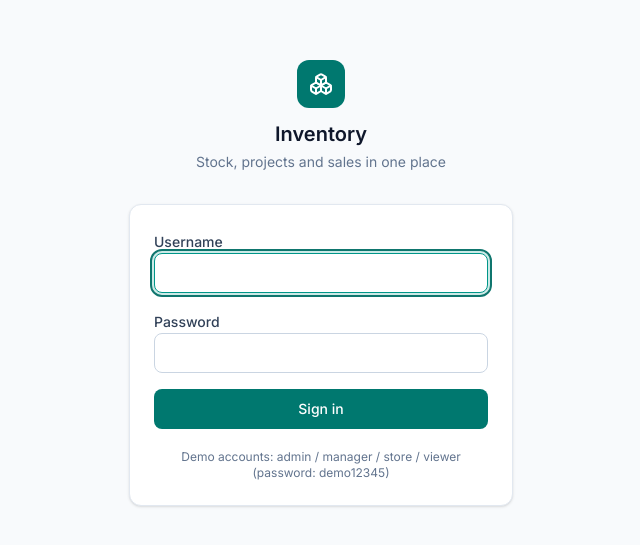
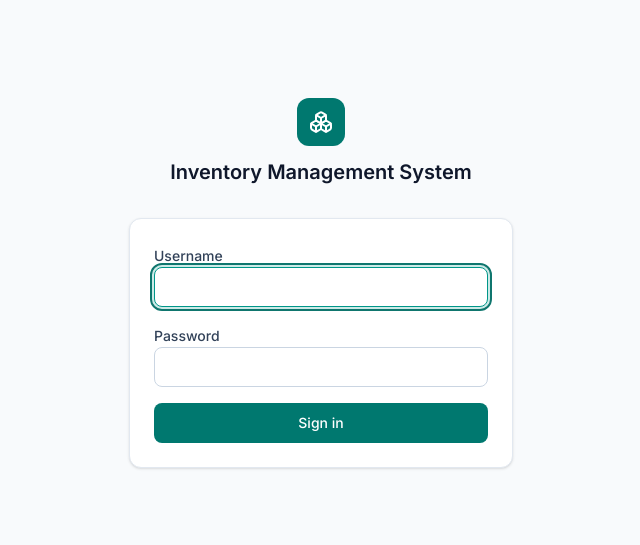
Before and after one commit to ayaanjaved07/inventory-management-system, a React (Vite) app in the folder frontend/: page /#/login in a window 1280 px wide. Shown: the part 117-662 px from the top of the page, without its empty margins (319-959 px from the left). Built offline with nearby package versions, Linux system fonts and the light colour scheme; no server answers.

Commit message:
frontend improvements

```diff
--- a/frontend/src/i18n/en.json
+++ b/frontend/src/i18n/en.json
@@ -1,7 +1,6 @@
 {
   "app": {
-    "name": "Inventory",
-    "tagline": "Stock, projects and sales in one place"
+    "name": "Inventory Management System"
   },
   "nav": {
     "dashboard": "Dashboard",
@@ -19,8 +18,7 @@
     "password": "Password",
     "signingIn": "Signing in...",
     "signOut": "Sign out",
-    "failed": "Sign in failed. Check your username and password.",
-    "demoHint": "Demo accounts: admin / manager / store / viewer (password: demo12345)"
+    "failed": "Sign in failed. Check your username and password."
   },
   "dashboard": {
     "title": "Dashboard",
--- a/frontend/src/pages/Login.tsx
+++ b/frontend/src/pages/Login.tsx
@@ -48,7 +48,6 @@ export default function Login() {
             <Boxes className="h-6 w-6 text-white" />
           </div>
           <h1 className="text-xl font-semibold text-slate-900">{t('app.name')}</h1>
-          <p className="mt-1 text-sm text-slate-500">{t('app.tagline')}</p>
         </div>
 
         <form
@@ -80,8 +79,6 @@ export default function Login() {
           <Button type="submit" className="w-full" disabled={submitting}>
             {submitting ? t('auth.signingIn') : t('auth.signIn')}
           </Button>
-
-          <p className="pt-1 text-center text-xs text-slate-500">{t('auth.demoHint')}</p>
         </form>
       </div>
     </div>
```
